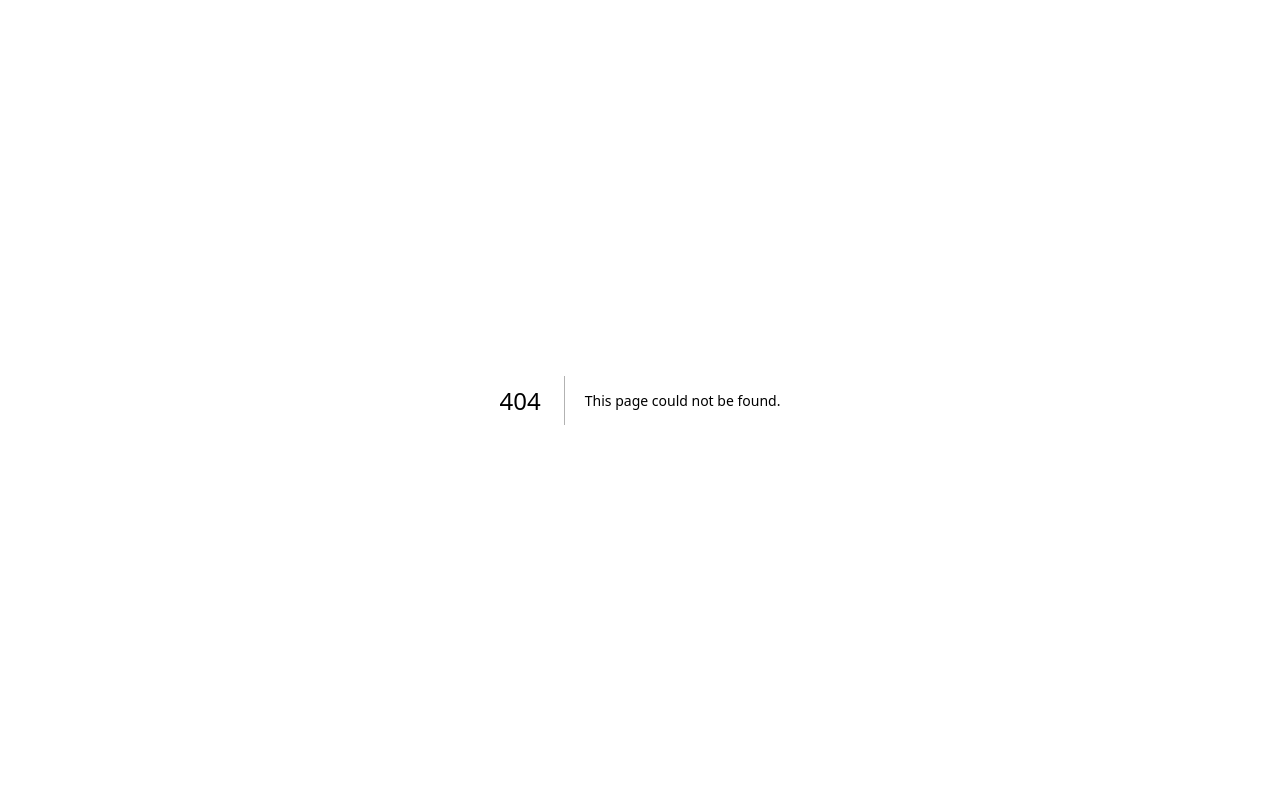
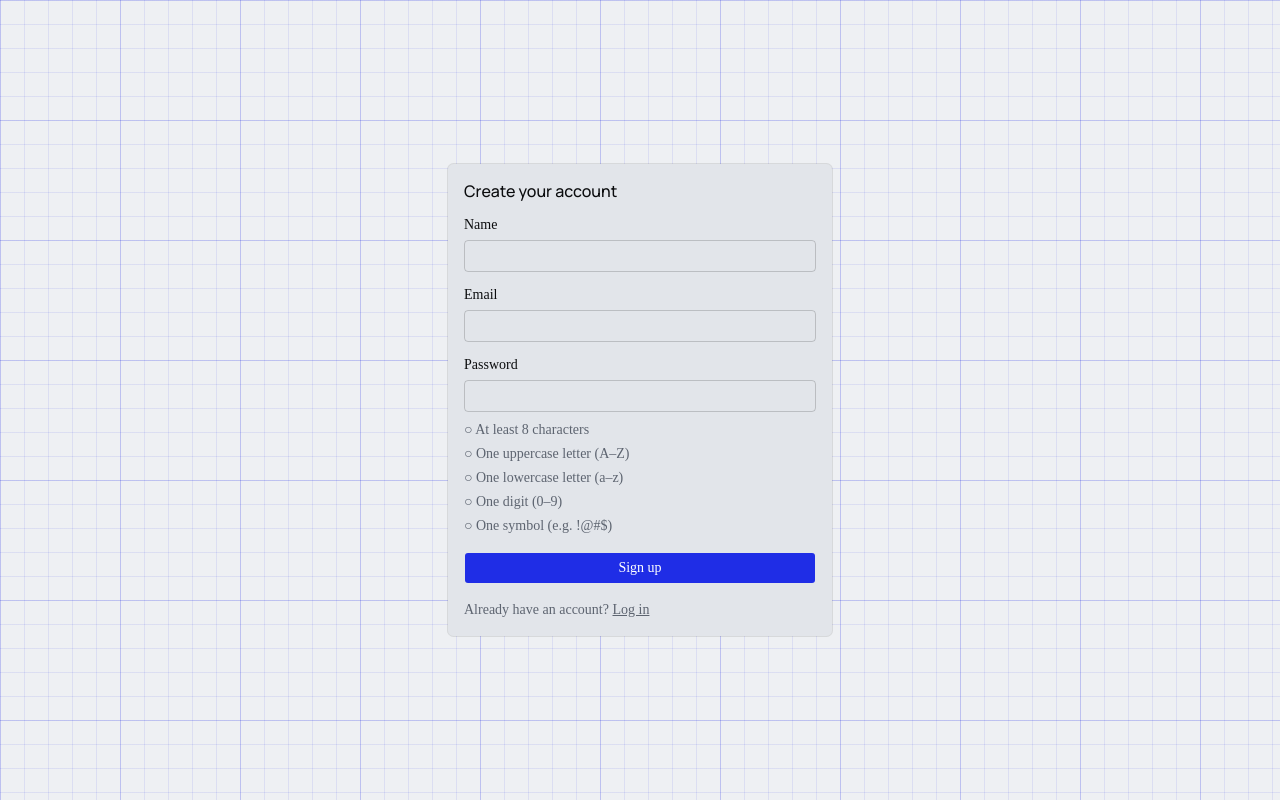
Before and after one commit to leeCode83/ohmyspec-webapp, a Next.js app: page /auth/signup in a window 1280 px wide. Before the commit this address had no page. Built offline with nearby package versions, Linux system fonts and the light colour scheme.

Commit message:
feat(auth): add signup page with live password checklist
- checklist mirrors the server policy rule for rule
- name passes through options.data.name to the profiles trigger
- success redirects to validated next or onboarding

```diff
--- /dev/null
+++ b/app/(auth)/auth/signup/page.tsx
@@ -0,0 +1,15 @@
+import { SignupForm } from "@/components/auth/signup-form";
+import { safeNextPath } from "@/lib/auth/redirect";
+
+/**
+ * Signup page (spec §2.1). The ?next value is validated once, here, via
+ * the shared helper; the form receives the already-safe path or null.
+ */
+export default async function SignupPage({
+  searchParams,
+}: {
+  searchParams: Promise<{ next?: string }>;
+}) {
+  const { next } = await searchParams;
+  return <SignupForm next={safeNextPath(next)} />;
+}
--- /dev/null
+++ b/app/(auth)/layout.tsx
@@ -0,0 +1,10 @@
+/**
+ * Chrome for the anonymous auth pages: centered card on the blueprint grid.
+ */
+export default function AuthLayout({ children }: { children: React.ReactNode }) {
+  return (
+    <main className="flex min-h-screen items-center justify-center p-6">
+      <div className="w-full max-w-sm">{children}</div>
+    </main>
+  );
+}
--- /dev/null
+++ b/components/auth/password-checklist.tsx
@@ -0,0 +1,25 @@
+"use client";
+
+import { PASSWORD_RULES } from "@/lib/auth/password-rules";
+
+/**
+ * Live password checklist mirroring the server policy (spec §2.1). Each
+ * rule renders as a checkable item; purely presentational — submit gating
+ * lives in the form.
+ *
+ * @param password The current password field value.
+ */
+export function PasswordChecklist({ password }: { password: string }) {
+  return (
+    <ul className="space-y-1 text-sm" aria-label="Password requirements">
+      {PASSWORD_RULES.map((rule) => {
+        const ok = rule.test(password);
+        return (
+          <li key={rule.id} className={ok ? "text-emerald-600" : "text-muted-foreground"}>
+            {ok ? "✓" : "○"} {rule.label}
+          </li>
+        );
+      })}
+    </ul>
+  );
+}
--- /dev/null
+++ b/components/auth/signup-form.tsx
@@ -0,0 +1,97 @@
+"use client";
+
+import { useRouter } from "next/navigation";
+import { useState } from "react";
+import { Button } from "@/components/ui/button";
+import { Card, CardContent, CardHeader, CardTitle } from "@/components/ui/card";
+import { Input } from "@/components/ui/input";
+import { Label } from "@/components/ui/label";
+import { PasswordChecklist } from "@/components/auth/password-checklist";
+import { createBrowserClient } from "@/lib/supabase/browser";
+import { passwordIsStrong } from "@/lib/auth/password-rules";
+import { safeNextPath } from "@/lib/auth/redirect";
+
+/**
+ * Signup form (spec §2.1). Name rides in options.data.name so the
+ * on_auth_user_created trigger fills profiles. On success the user has a
+ * session immediately (no email verification) and lands on their ?next
+ * target or onboarding — a fresh user has no workspace.
+ *
+ * @param next Validated ?next value (already passed through safeNextPath).
+ */
+export function SignupForm({ next }: { next: string | null }) {
+  const router = useRouter();
+  const [name, setName] = useState("");
+  const [email, setEmail] = useState("");
+  const [password, setPassword] = useState("");
+  const [error, setError] = useState<string | null>(null);
+  const [pending, setPending] = useState(false);
+
+  async function handleSubmit(event: React.FormEvent<HTMLFormElement>) {
+    event.preventDefault();
+    setError(null);
+
+    if (!passwordIsStrong(password)) return; // checklist blocks submit
+    setPending(true);
+    const supabase = createBrowserClient();
+    const { error: signupError } = await supabase.auth.signUp({
+      email,
+      password,
+      options: { data: { name } },
+    });
+    setPending(false);
+
+    if (signupError) {
+      // Supabase Auth built-in messages are user-facing; shown as-is (spec §3).
+      setError(signupError.message);
+      return;
+    }
+    router.push(next ?? "/onboarding");
+  }
+
+  return (
+    <Card>
+      <CardHeader>
+        <CardTitle>Create your account</CardTitle>
+      </CardHeader>
+      <CardContent>
+        <form onSubmit={handleSubmit} className="space-y-4">
+          <div className="space-y-2">
+            <Label htmlFor="name">Name</Label>
+            <Input id="name" value={name} onChange={(e) => setName(e.target.value)} required />
+          </div>
+          <div className="space-y-2">
+            <Label htmlFor="email">Email</Label>
+            <Input id="email" type="email" value={email} onChange={(e) => setEmail(e.target.value)} required />
+          </div>
+          <div className="space-y-2">
+            <Label htmlFor="password">Password</Label>
+            <Input
+              id="password"
+              type="password"
+              value={password}
+              onChange={(e) => setPassword(e.target.value)}
+              required
+              aria-describedby="password-checklist"
+            />
+            <div id="password-checklist">
+              <PasswordChecklist password={password} />
+            </div>
+          </div>
+          {error && (
+            <p className="text-sm text-red-600" role="alert">
+              {error}
+            </p>
+          )}
+          <Button type="submit" className="w-full" disabled={pending}>
+            {pending ? "Signing up…" : "Sign up"}
+          </Button>
+        </form>
+        <p className="mt-4 text-sm text-muted-foreground">
+          Already have an account?{" "}
+          <a className="underline" href="/auth/login">Log in</a>
+        </p>
+      </CardContent>
+    </Card>
+  );
+}
--- /dev/null
+++ b/components/ui/input.tsx
@@ -0,0 +1,18 @@
+import * as React from "react"
+import { cn } from "cn"
+
+function Input({ className, type, ...props }: React.ComponentProps<"input">) {
+  return (
+    <input
+      type={type}
+      data-slot="input"
+      className={cn(
+        "h-8 w-full min-w-0 rounded-lg border border-input bg-transparent px-2.5 py-1 text-base transition-colors outline-none file:inline-flex file:h-6 file:border-0 file:bg-transparent file:text-sm file:font-medium file:text-foreground placeholder:text-muted-foreground focus-visible:border-ring focus-visible:ring-3 focus-visible:ring-ring/50 disabled:pointer-events-none disabled:cursor-not-allowed disabled:bg-input/50 disabled:opacity-50 aria-invalid:border-destructive aria-invalid:ring-3 aria-invalid:ring-destructive/20 md:text-sm dark:bg-input/30 dark:disabled:bg-input/80 dark:aria-invalid:border-destructive/50 dark:aria-invalid:ring-destructive/40",
+        className
+      )}
+      {...props}
+    />
+  )
+}
+
+export { Input }
--- /dev/null
+++ b/components/ui/label.tsx
@@ -0,0 +1,23 @@
+"use client"
+
+import * as React from "react"
+import { cn } from "cn"
+import { Label as LabelPrimitive } from "radix-ui"
+
+function Label({
+  className,
+  ...props
+}: React.ComponentProps<typeof LabelPrimitive.Root>) {
+  return (
+    <LabelPrimitive.Root
+      data-slot="label"
+      className={cn(
+        "flex items-center gap-2 text-sm leading-none font-medium select-none group-data-[disabled=true]:pointer-events-none group-data-[disabled=true]:opacity-50 peer-disabled:cursor-not-allowed peer-disabled:opacity-50",
+        className
+      )}
+      {...props}
+    />
+  )
+}
+
+export { Label }
```
